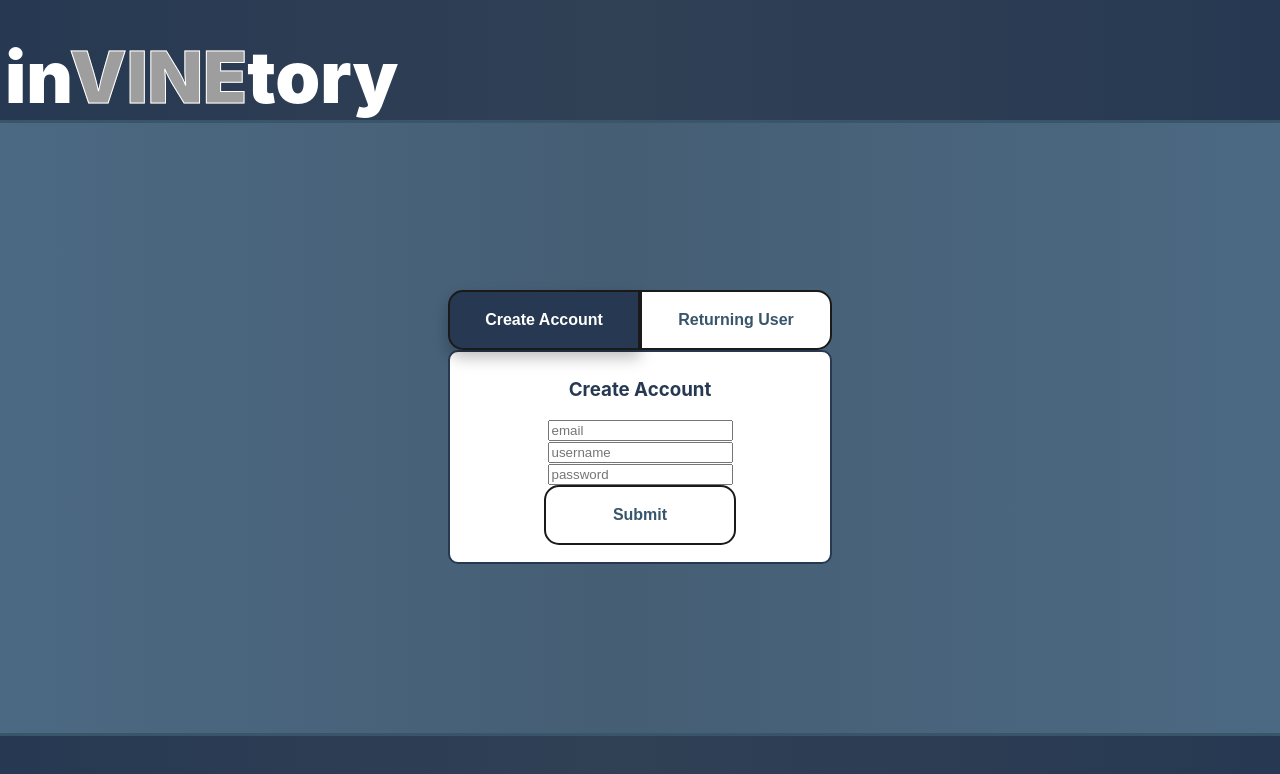
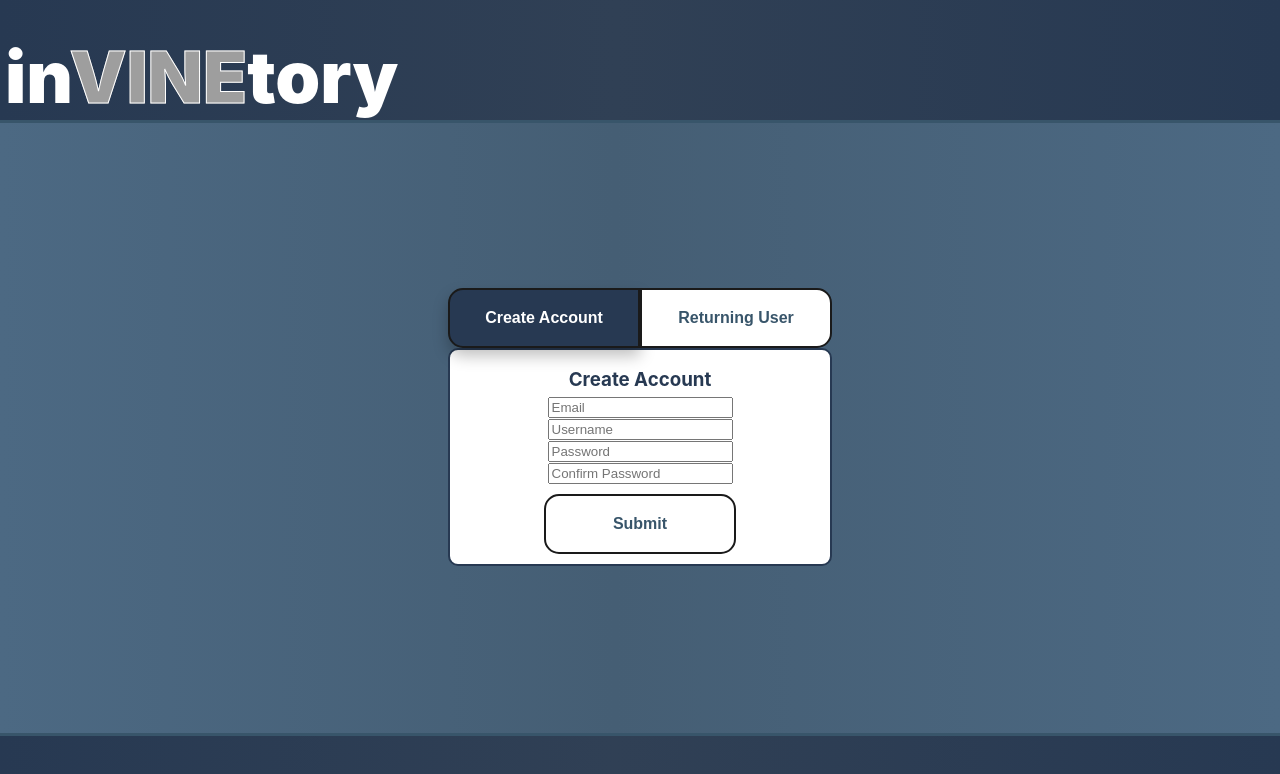
Before and after one commit to Haubaustin/inVINEtory_frontend, a React (Create React App) app: page /register in a window 1280 px wide. Both pictures are taken after typing "Sample", "Sample123" into the empty fields and a click on the button "Create Account". Shown: the top 774 px of the page. Built offline with nearby package versions, Linux system fonts and the light colour scheme; grey boxes are pictures that could not be loaded.

Commit message:
adjusted IntroPage

```diff
--- a/src/App.css
+++ b/src/App.css
@@ -88,6 +88,10 @@ Button:active {
   pointer-events: none;
 }
 
+.loginSubmit {
+  margin-top: 10px;
+}
+
 .newUser {
   border-bottom-right-radius: 0;
   border-top-right-radius: 0;
@@ -151,9 +155,12 @@ p {
   justify-content: space-evenly;
 }
 
-.welcomePageVideo {
+.welcomePageImage {
   height: 90%;
   width: 80%;
   border:#273952 3px solid;
   border-radius: 10px;
+  background-image: url("https://jaksonhospitality.com/blog/wp-content/uploads/2017/09/vineyard-grapes-home-slideshow.jpg");
+  background-size: cover;
+  background-repeat: no-repeat;
 }
--- a/src/App.js
+++ b/src/App.js
@@ -7,6 +7,8 @@ import Register from "./pages/Register"
 import Home from './pages/Home'
 
 function App() {
+
+
 
   return (
     <div className="App">
--- a/src/components/Signin/SignIn.jsx
+++ b/src/components/Signin/SignIn.jsx
@@ -1,16 +1,14 @@
-
-
-
 
 const SignIn = () => {
+
 
     return (
     <div className="SignIn">
         <h3 className="registerTitle">Login</h3>
         <form>
-            <input placeholder="username" type="text"></input> <br/>
-            <input placeholder="password" type="password"></input> <br/>
-            <button className="loginButt">Submit</button>
+            <input placeholder="Username" type="text"></input> <br/>
+            <input placeholder="Password" type="password"></input> <br/>
+            <button className="loginButt loginSubmit">Submit</button>
         </form>
     </div>
     )
--- a/src/components/Signin/SignUp.jsx
+++ b/src/components/Signin/SignUp.jsx
@@ -6,10 +6,11 @@ const SignUp = () => {
     <div className="SignUp">
         <h3 className="registerTitle">Create Account</h3>
         <form>
-            <input placeholder="email" type="text"></input> <br/>
-            <input placeholder="username" type="text"></input> <br/>
-            <input placeholder="password" type="password"></input> <br/>
-            <button className="loginButt">Submit</button>
+            <input placeholder="Email" type="text"></input> <br/>
+            <input placeholder="Username" type="text"></input> <br/>
+            <input placeholder="Password" type="password"></input> <br/>
+            <input placeholder="Confirm Password" type="password"></input> <br/>
+            <button className="loginButt loginSubmit">Submit</button>
         </form>
     </div>
     )
--- a/src/pages/Home.js
+++ b/src/pages/Home.js
@@ -4,7 +4,7 @@
 const Home = () => {
 
     return (
-    <div>
+    <div className="Home">
 
     </div>
     )
--- a/src/pages/WelcomePage.js
+++ b/src/pages/WelcomePage.js
@@ -1,13 +1,11 @@
-
-
-
 
 const WelcomePage = () => {
 
     return (
     <div className="WelcomePage">
-        <video autoplay loop className="welcomePageVideo" src="https://cdn.videvo.net/videvo_files/video/free/2015-05/large_watermarked/grape_preview.mp4">
-        </video>
+        <div className="welcomePageImage">
+            <div className="welcomePageImage1"></div>
+        </div>
         <div className="welcomePageText">
             <h3>
                 Welcome to inVINEtory
@@ -24,9 +22,12 @@ const WelcomePage = () => {
             <p>
                 Begin by signing up or logging in below
             </p>
-            <button className="welcomePageButton">
-                Signup/Signin
-            </button>
+                <button className="welcomePageButton" onClick={(e) => {
+                    e.preventDefault()
+                    window.location.href="/register"
+                }}>
+                    Signup/Signin
+                </button>
         </div>
     </div>
     )
```
